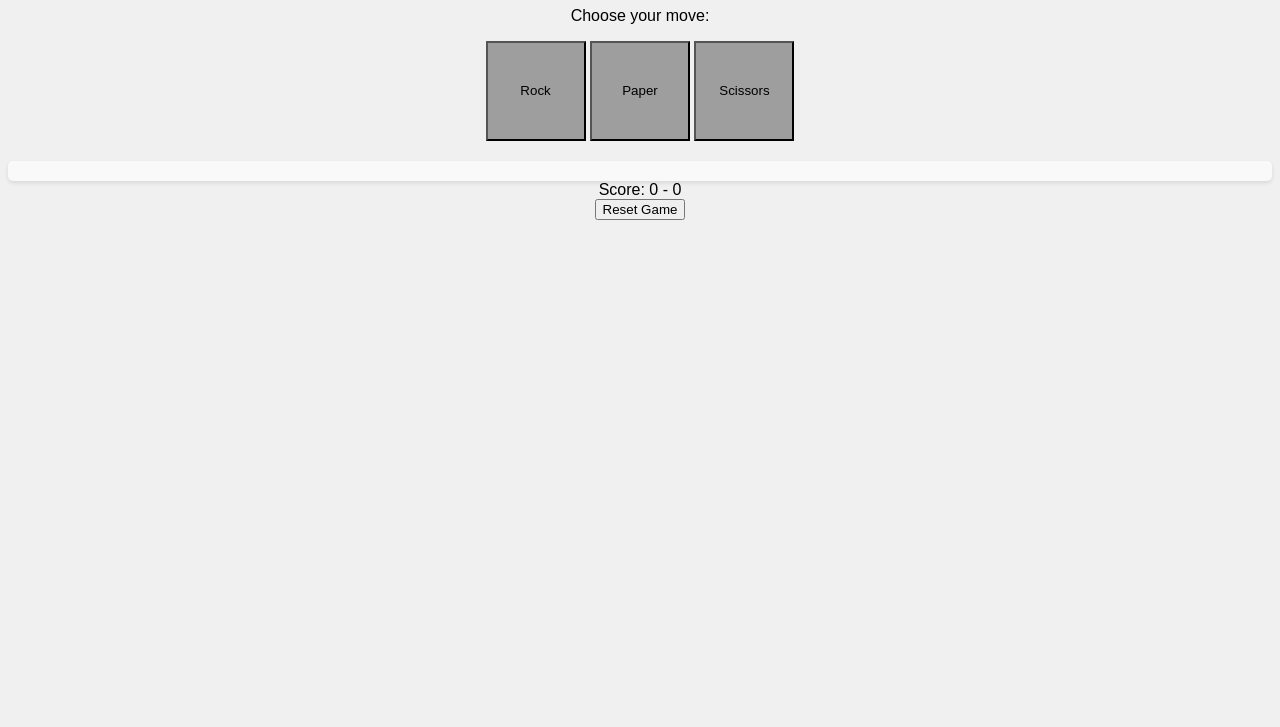
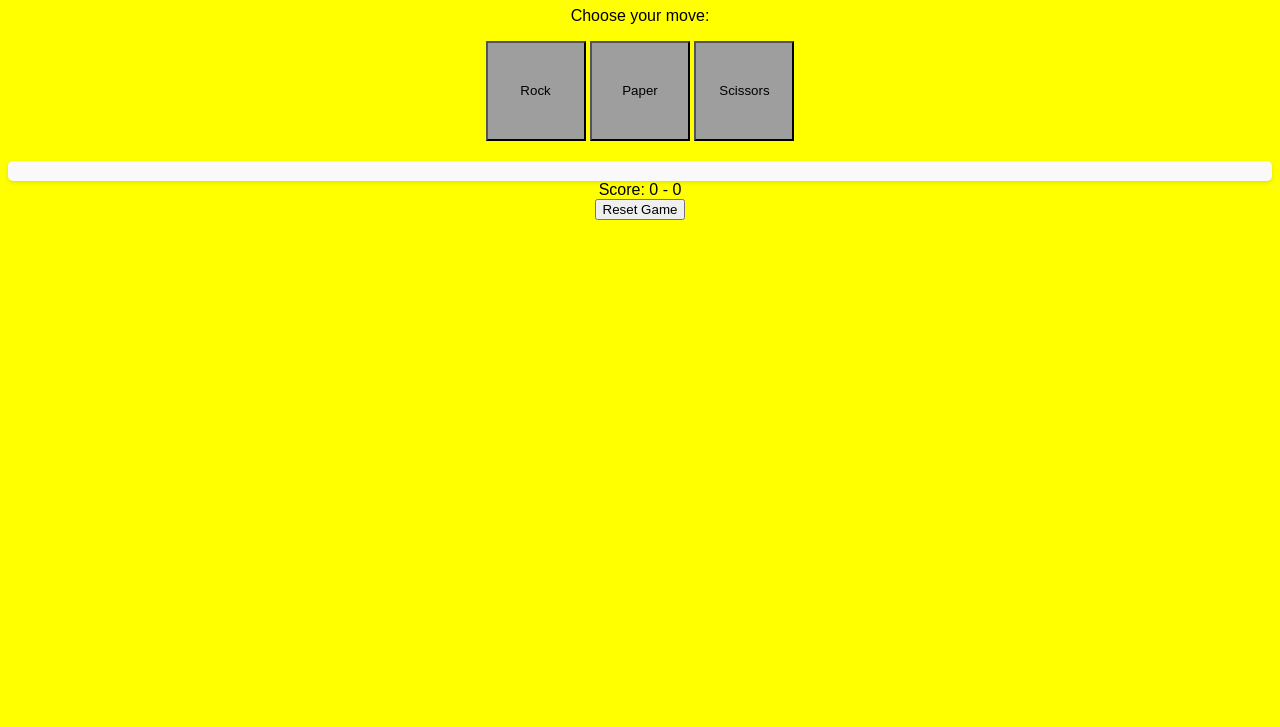
Before and after one commit to wasayfaizan/Rock-Paper-Scissors-, a website: page client/index.html in a window 1280 px wide. Shown: the part 73-800 px from the top of the page. Drawn offline with Linux system fonts and the light colour scheme; grey boxes are pictures that could not be loaded.

Commit message:
Update style.css

```diff
--- a/client/style.css
+++ b/client/style.css
@@ -1,7 +1,7 @@
 body {
   font-family: Arial, sans-serif;
   text-align: center;
-  background-color: #f0f0f0; /* Light gray background */
+  background-color: yellow; /* Light gray background */
 }
 
 #landing-screen {
```
